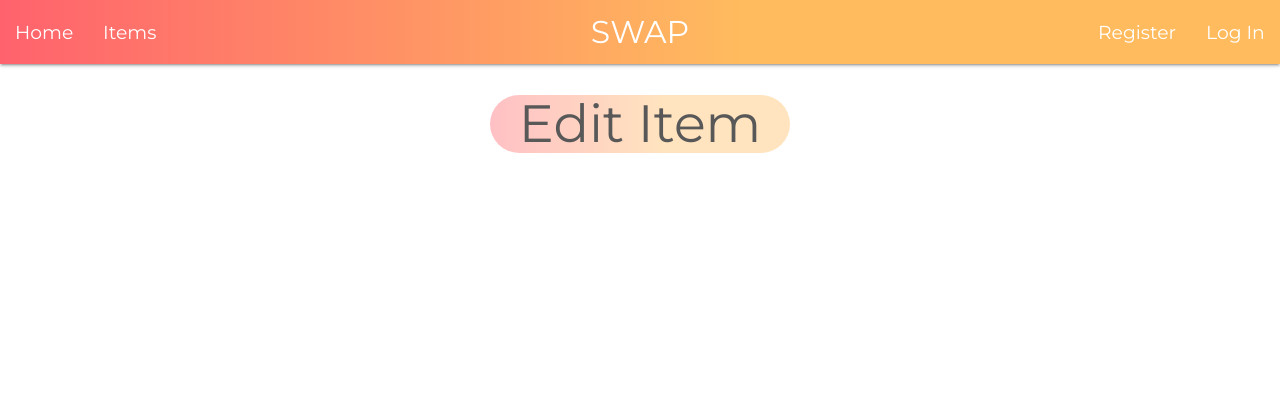
After one commit to PaladinKnightMaster/swap-clothes-app, a Flask app: page /edit_item/1 in a window 1280 px wide. The commit adds this page. Shown: the top 420 px of the page. Run offline with Flask 2, Linux system fonts and the light colour scheme; some libraries are stand-ins or nearby versions.

Commit message:
Add and connect edit_item.html page

```diff
--- a/app.py
+++ b/app.py
@@ -186,6 +186,11 @@ def add_item():
     return render_template("add_item.html", categories=categories)
 
 
+@app.route("/edit_item/<item_id>", methods=["GET", "POST"])
+def edit_item(item_id):
+    return render_template("edit_item.html")
+
+
 if __name__ == '__main__':
     app.run(host=os.environ.get("IP"),
             port=int(os.environ.get("PORT")),
--- /dev/null
+++ b/templates/edit_item.html
@@ -0,0 +1,6 @@
+{% extends "base.html" %}
+
+<!-- Main content -->
+{% block content %}
+<h1 class="gradient-bkg-light">Edit Item</h1>
+{% endblock %}
--- a/templates/items.html
+++ b/templates/items.html
@@ -132,7 +132,7 @@
                                     <div class="col s6 item-icon-container">
                                     {% if session.user == item.created_by %}
                                         <a href="#"><i class="far fa-trash-alt"></i></a>
-                                        <a href="#"><i class="fas fa-pencil-alt"></i></a>
+                                        <a href="{{ url_for('edit_item', item_id=item._id) }}"><i class="fas fa-pencil-alt"></i></a>
                                     {% else %}
                                         <a href="#"><i class="far fa-flag"></i></a>
                                     {% endif %}
```
